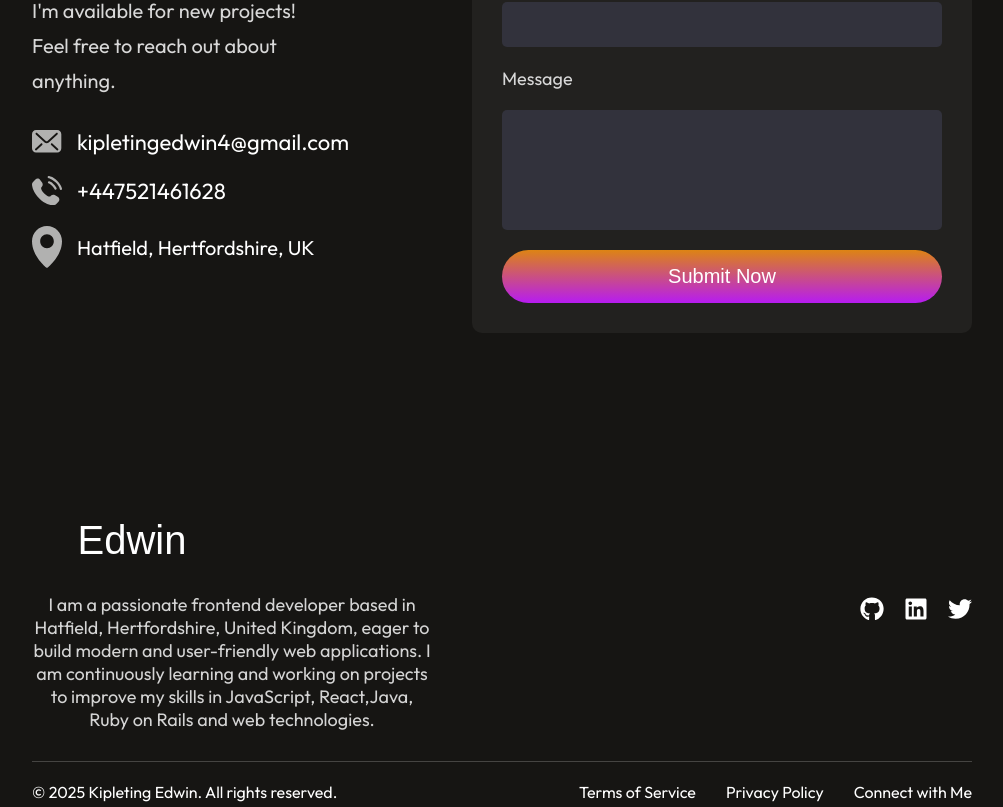
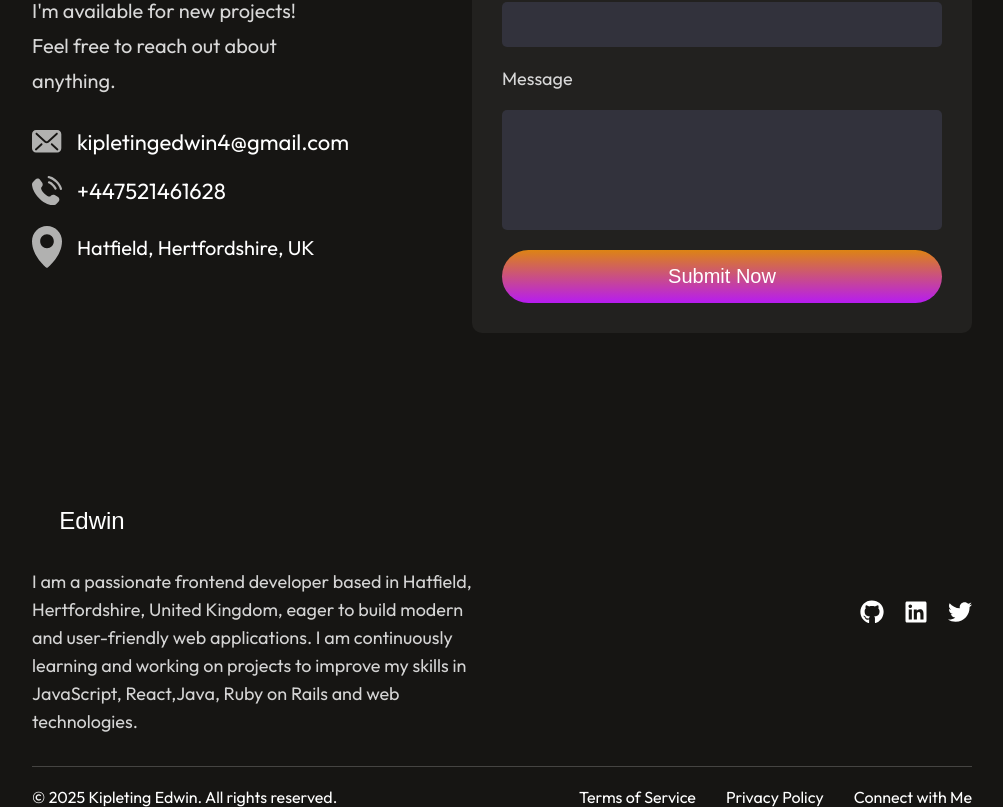
Before and after one commit to KipletingEdwin/kipleting-edwin-portfolio, a React (Vite) app: page / in a window 1280 px wide. Shown: the part 5178-5985 px from the top of the page, without its empty margins (138-1141 px from the left). Built offline with nearby package versions, Linux system fonts and the light colour scheme.

Commit message:
style footer.css

```diff
--- a/src/Components/Footer/Footer.css
+++ b/src/Components/Footer/Footer.css
@@ -6,18 +6,29 @@
     text-align: center;
 }
 
-/* Top Section */
+/* Footer Top Section */
 .footer-top {
     display: flex;
     justify-content: space-between;
     align-items: center;
+    gap: 40px;
 }
 
-/* Left Side - About */
+/* Left Section - Developer Info */
+.footer-top-left {
+    max-width: 450px;
+    text-align: left;
+}
+
+.footer-top-left img {
+    width: 120px;
+    margin-bottom: 15px;
+}
+
 .footer-top-left p {
     font-size: 18px;
-    max-width: 400px;
     color: #d4d4d4;
+    line-height: 28px;
 }
 
 /* Social Media Icons */
@@ -37,10 +48,11 @@
     transform: scale(1.2);
 }
 
-/* Footer Bottom */
+/* Footer Bottom Section */
 .footer-bottom {
     display: flex;
     justify-content: space-between;
+    align-items: center;
     font-size: 16px;
     border-top: 1px solid rgba(255, 255, 255, 0.2);
     padding-top: 20px;
@@ -84,4 +96,8 @@
         flex-direction: column;
         gap: 10px;
     }
+
+    .footer-socials {
+        justify-content: center;
+    }
 }
```
